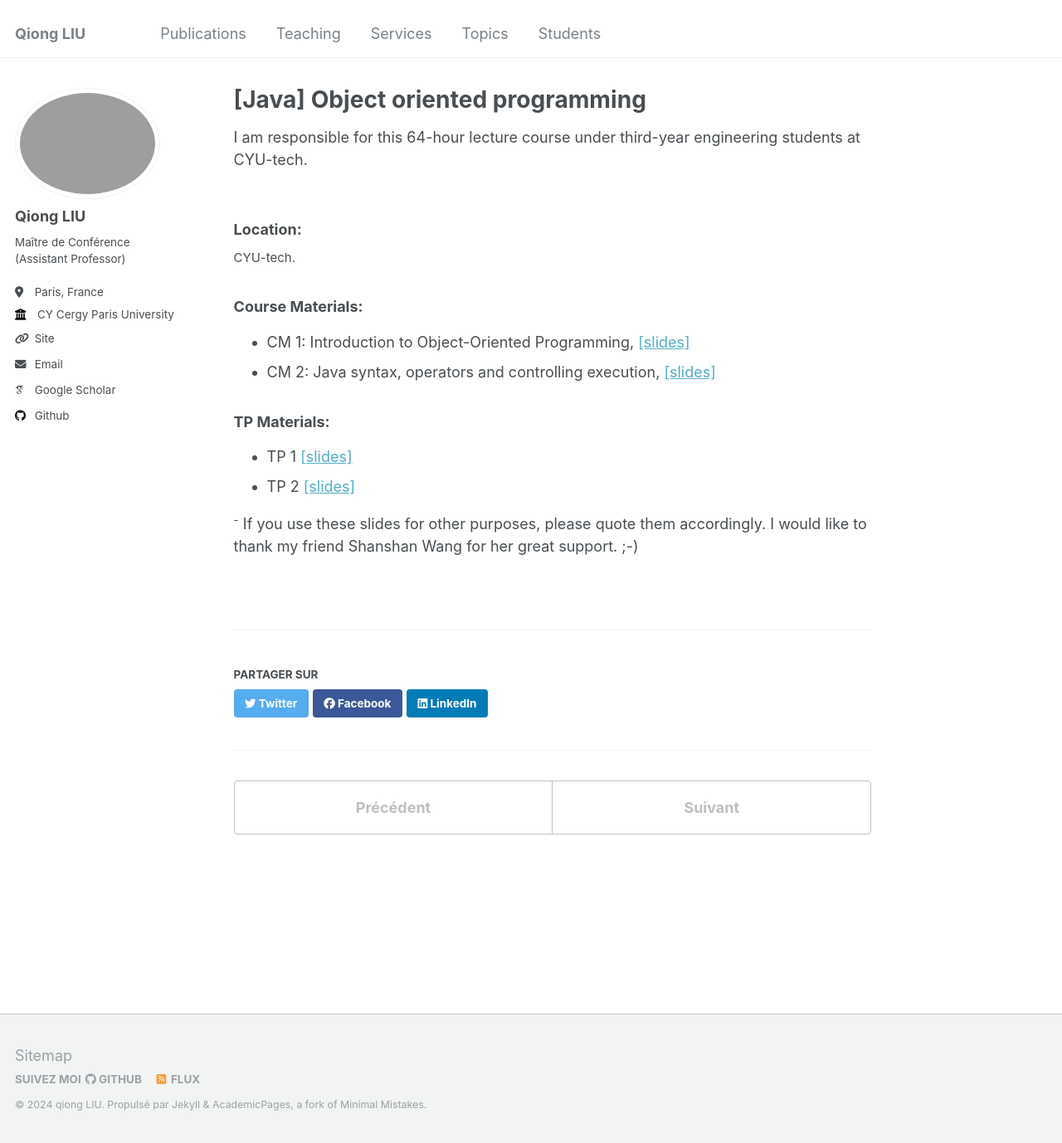
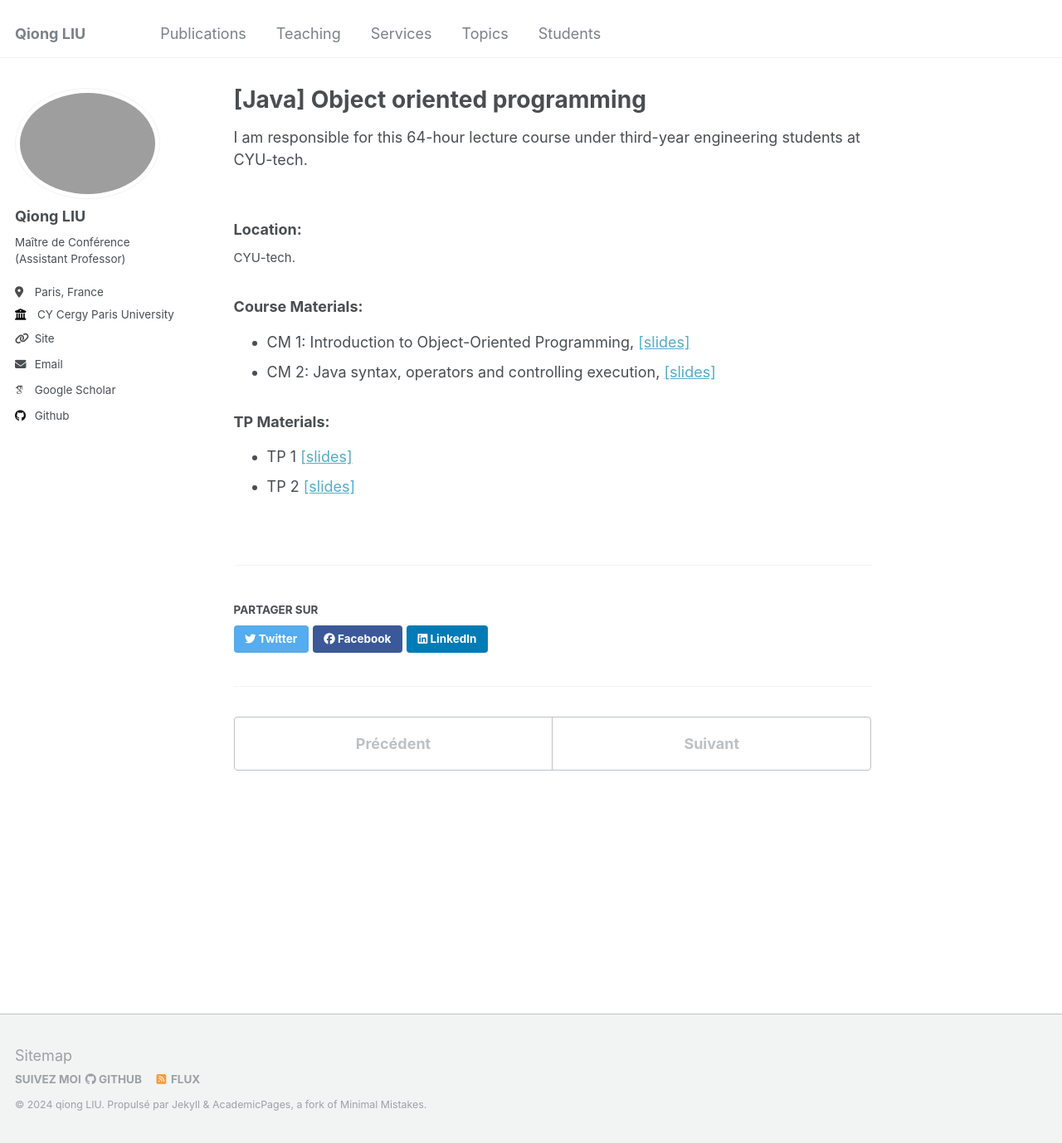
Before and after one commit to evesiphus/evesiphus.github.io, a Jekyll site: the page built from _teaching/2024-fall-java.md, in a window 1280 px wide and 1378 px high. Shown: the whole window at 83% size. Built offline with Jekyll 4.4.1, drawn with Linux system fonts in a browser that asks for light colours; some web fonts are replaced.

Commit message:
Update 2024-fall-java.md

```diff
--- a/_teaching/2024-fall-java.md
+++ b/_teaching/2024-fall-java.md
@@ -22,6 +22,3 @@ hours: "64h (CM+TP)"
 ### TP Materials:
 - TP 1 [[slides]](https://evesiphus.github.io/assets/teaching/java/Java_TP1.pdf)
 - TP 2 [[slides]](https://evesiphus.github.io/assets/teaching/java/Java_Lab2.pdf)
-
-
-<sup>-</sup> If you use these slides for other purposes, please quote them accordingly. I would like to thank my friend Shanshan Wang for her great support. ;-)
```
